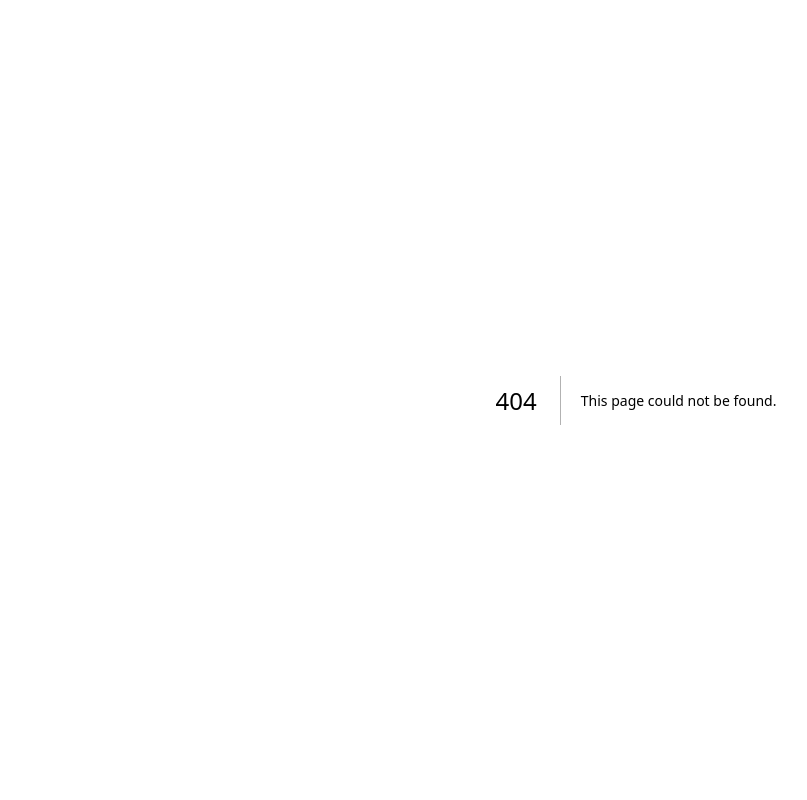
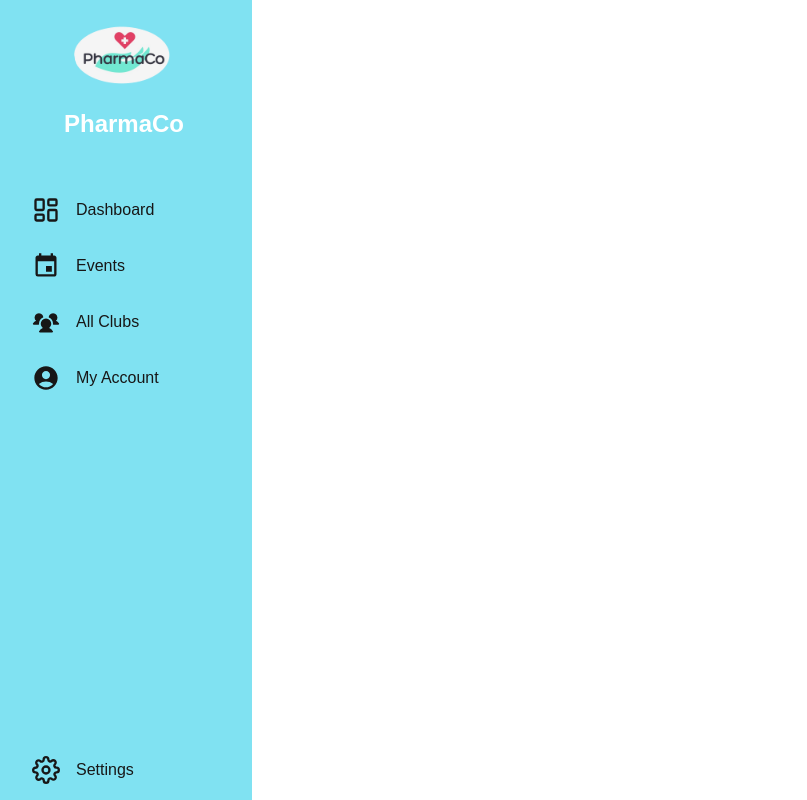
Before and after one commit to Monalisha-Roy/pharma-supply-chain, a Next.js app: page /manufacturer in a window 1280 px wide. Before the commit this address had no page. Shown: the whole page, without its empty margins (4-811 px from the left). Built offline with nearby package versions, Linux system fonts and the light colour scheme.

Commit message:
sidebar in Manufacturer page

```diff
--- /dev/null
+++ b/src/app/manufacturer/page.tsx
@@ -0,0 +1,9 @@
+import SideBar from "@/component/SideBar";
+
+export default function Manufacturer() {
+    return (
+        <div className="w-full min-h-screen bg-white">
+            <SideBar />
+        </div>
+    )
+}
--- /dev/null
+++ b/src/component/SideBar.tsx
@@ -0,0 +1,90 @@
+"use client";
+import { LuLayoutDashboard } from "react-icons/lu";
+import { MdEvent } from "react-icons/md";
+import { PiUsersThreeFill } from "react-icons/pi";
+import { MdAccountCircle } from "react-icons/md";
+import { FiSettings } from "react-icons/fi";
+import Image from "next/image";
+import logo from "/public/logo.png";
+import SideBarItem from "./SideBarItem";
+import { usePathname } from "next/navigation";
+
+export default function SideBar() {
+  const pathname = usePathname();
+
+  return (
+    <aside className="h-screen sm:w-80 sm:flex flex-col sm:flex-row hidden ">
+      <nav className="h-full w-full sm:w-64 flex flex-col bg-[#80e2f2]">
+        <div className="mb-10 flex flex-col items-center text-white font-extrabold text-2xl">
+          <Image
+            src={logo}
+            height={60}
+            width={100}
+            alt="PharmaCo Logo"
+            className="rounded-full"
+          />
+          <span className="mt-2">PharmaCo</span>
+        </div>
+        <div className="flex-1">
+          <SideBarItem
+            icon={
+              <LuLayoutDashboard
+                className={`${pathname === "/dashboard" ? "text-white" : "text-grey"
+                  } h-7 w-7`}
+              />
+            }
+            text={"Dashboard"}
+            route={"/dashboard"}
+            pathname={pathname}
+          />
+          <SideBarItem
+            icon={
+              <MdEvent
+                className={`${pathname === "/events" ? "text-white" : "text-grey"
+                  } h-7 w-7`}
+              />
+            }
+            route={"/events"}
+            text={"Events"}
+            pathname={pathname}
+          />
+          <SideBarItem
+            icon={
+              <PiUsersThreeFill
+                className={`${pathname === "/allclubs" ? "text-white" : "text-grey"
+                  } h-7 w-7`}
+              />
+            }
+            route={"/allclubs"}
+            text={"All Clubs"}
+            pathname={pathname}
+          />
+          <SideBarItem
+            icon={
+              <MdAccountCircle
+                className={`${pathname === "/myaccount" ? "text-white" : "text-grey"
+                  } h-7 w-7`}
+              />
+            }
+            route={"/myaccount"}
+            text={"My Account"}
+            pathname={pathname}
+          />
+        </div>
+        <ul className="flex-0">
+          <SideBarItem
+            icon={
+              <FiSettings
+                className={`${pathname === "/settings" ? "text-white" : "text-grey"
+                  } h-7 w-7`}
+              />
+            }
+            route={"/settings"}
+            text={"Settings"}
+            pathname={pathname}
+          />
+        </ul>
+      </nav>
+    </aside>
+  );
+}
--- /dev/null
+++ b/src/component/SideBarItem.tsx
@@ -0,0 +1,42 @@
+"use client";
+import Link from "next/link";
+
+function SideBarItem(props: {
+  icon: any;
+  text: String;
+  route: any;
+  pathname?: any;
+}) {
+  let active = false;
+  return (
+    <li className="m-1 p-3 h-fill w-52 flex">
+      <span
+        className={
+          props.pathname.startsWith(props.route)
+            ? "h-fill w-2 bg-white rounded-xl mr-3"
+            : "h-fill w-2 mr-3"
+        }
+      ></span>
+      <Link
+        href={props.route}
+        className="flex items-center"
+        onClick={() => {
+          active = true;
+        }}
+      >
+        {props.icon}
+        <span
+          className={
+            props.pathname.startsWith(props.route)
+              ? "ml-4 text-white"
+              : "ml-4 text-grey"
+          }
+        >
+          {props.text}
+        </span>
+      </Link>
+    </li>
+  );
+}
+
+export default SideBarItem;
```
